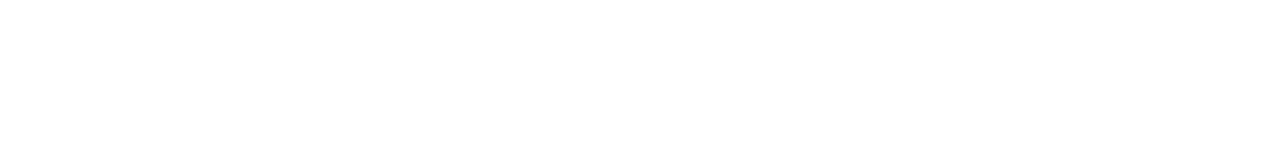
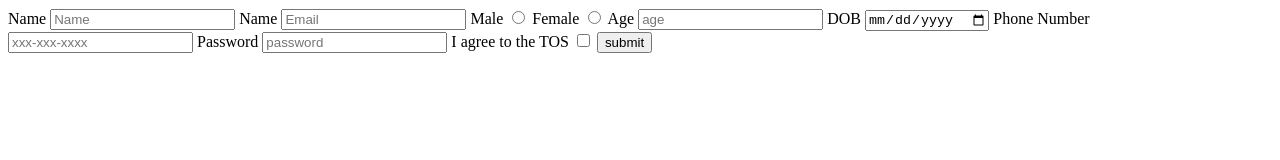
Before and after one commit to acciojob/signup-form-car-Kalpanab26, a website: page main.html in a window 1280 px wide. Drawn offline with Linux system fonts and the light colour scheme.

Commit message:
created a submission

```diff
--- a/main.html
+++ b/main.html
@@ -7,6 +7,44 @@
 </head>
 
 <body>
+	<form method="post">
+<label for="name">Name</label>
+	<input type="text" id="name" placeholder="Name" required/>
+
+	<label for="email">Name</label>
+	<input type="email" id="email" placeholder="Email"required/>
+
+		<label for="gender_m">Male</label>
+	<input type="radio" id="gender_m" name="gender"value="male" required/>
+		<label for="gender_f">Female</label>
+	<input type="radio" id="gender_f" name="gender"value="female" required/>
+
+		<label for="age">Age</label>
+	<input type="number" id="age" placeholder="age"required/>
+
+		<label for="dob">DOB</label>
+	<input type="Date" id="dob"required/>
+
+
+		<label for="tel">Phone Number</label>
+	<input type="Tel" id="tel" placeholder="xxx-xxx-xxxx" required/>
+
+		<label for="password">Password</label>
+	<input type="password" id="password" placeholder="password"required/>
+
+		<label for="tos">I agree to the TOS</label>
+		<input type="checkbox" id="ios"  required/>
+
+		<label></label>
+		<button type="submit">submit</button>
+
+
+
+	</form>
+
+
+
+
 	<!-- the entire body must be written by student -->
     <script type="text/javascript" src="./script.js">
 </script>
```
